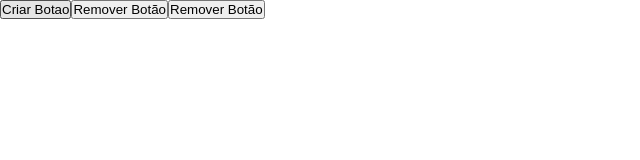
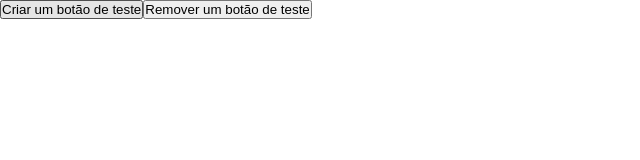
Before and after one commit to WendelFrancy/portfolio-wf, a React (Vite) app: page / in a window 1280 px wide. Shown: the top 160 px of the page, without its empty margins (0-640 px from the left). Built offline with nearby package versions, Linux system fonts and the light colour scheme.

Commit message:
CRUD testing

```diff
--- a/src/components/menu/BtnsOptions.jsx
+++ b/src/components/menu/BtnsOptions.jsx
@@ -1,26 +1,18 @@
 import App from '/src/App.jsx'
 import Options from './Options';
 
-const BtnsOptions = (removerBtn, criarBtn) => {
 
-    function removerBtn() {
-        let botaoexcluido = document.querySelectorAll('.botaozin')
-        if (botaoexcluido.length > 0) {
-            botaoexcluido[0].remove()
-        } else {
-            console.log('não tem botão cadastrado')
-            console.log(botaoexcluido)
-        }
-    }
+const BtnsOptions = ({ idBtn, contentBtn, typeBtn }) => {
 
-    function criarBtn() {
-        const botaoteste = document.createElement("button")
-        botaoteste.innerText = "teste"
-        botaoteste.className = "botaozin"
-        menudiv.appendChild(botaoteste)
-    }
+
+    return <>
+        <button id={idBtn} onClick={typeBtn}>
+            {contentBtn}
+        </button>
+    </>
 
 
 }
 
+
 export default BtnsOptions
--- a/src/components/menu/Options.jsx
+++ b/src/components/menu/Options.jsx
@@ -1,21 +1,37 @@
 import { useState } from "react";
 import BtnsOptions from "./BtnsOptions.jsx";
+
+function criarBtn() {
+    const botaoteste = document.createElement("button")
+    botaoteste.innerText = "teste"
+    botaoteste.className = "botaozin"
+    menudiv.appendChild(botaoteste)
+}
+
+function removerBtn() {
+    let botaoexcluido = document.querySelectorAll('.botaozin')
+    if (botaoexcluido.length > 0) {
+        botaoexcluido[0].remove()
+    } else {
+        console.log('não tem botão cadastrado')
+        console.log(botaoexcluido)
+    }
+}
 
 const Options = () => {
     //const [texto, setTexto] = useState("Testando") - É assim que se declara um useState. OBS: Importante lembrar de importar.
     return (
         <>
-            <button id={'criar'} onClick={BtnsOptions}>
-                Criar Botao
-            </button>
-            <button id={'remover'} onClick={BtnsOptions}>
-                Remover Botão
-            </button>
-            <button id={'editar'} onClick={BtnsOptions}>
-                Remover Botão
-            </button>
-
-
+            <BtnsOptions
+            idBtn={'criar'}
+            contentBtn={'Criar um botão de teste'}
+            typeBtn={criarBtn}
+            />
+            <BtnsOptions
+            idBtn={'remover'}
+            contentBtn={'Remover um botão de teste'}
+            typeBtn={removerBtn}
+            />
         </>
     );
 }
```
